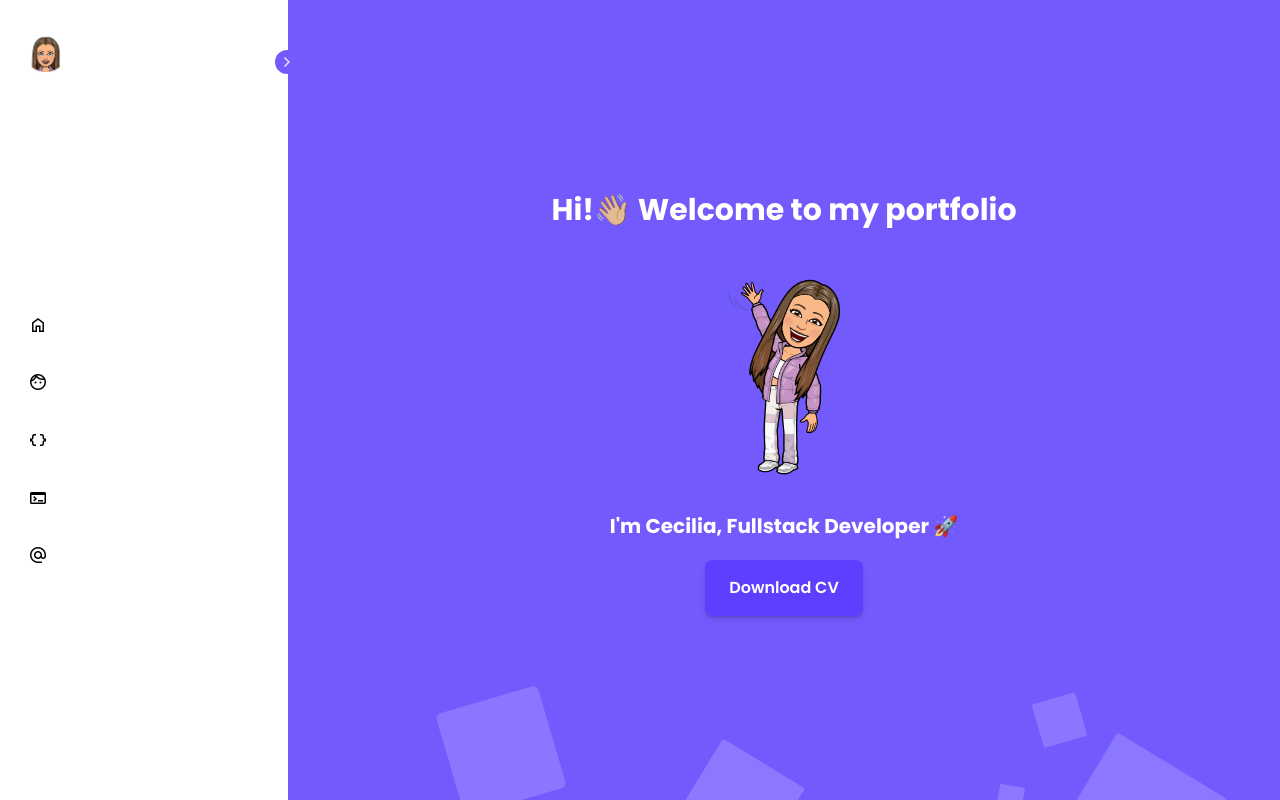
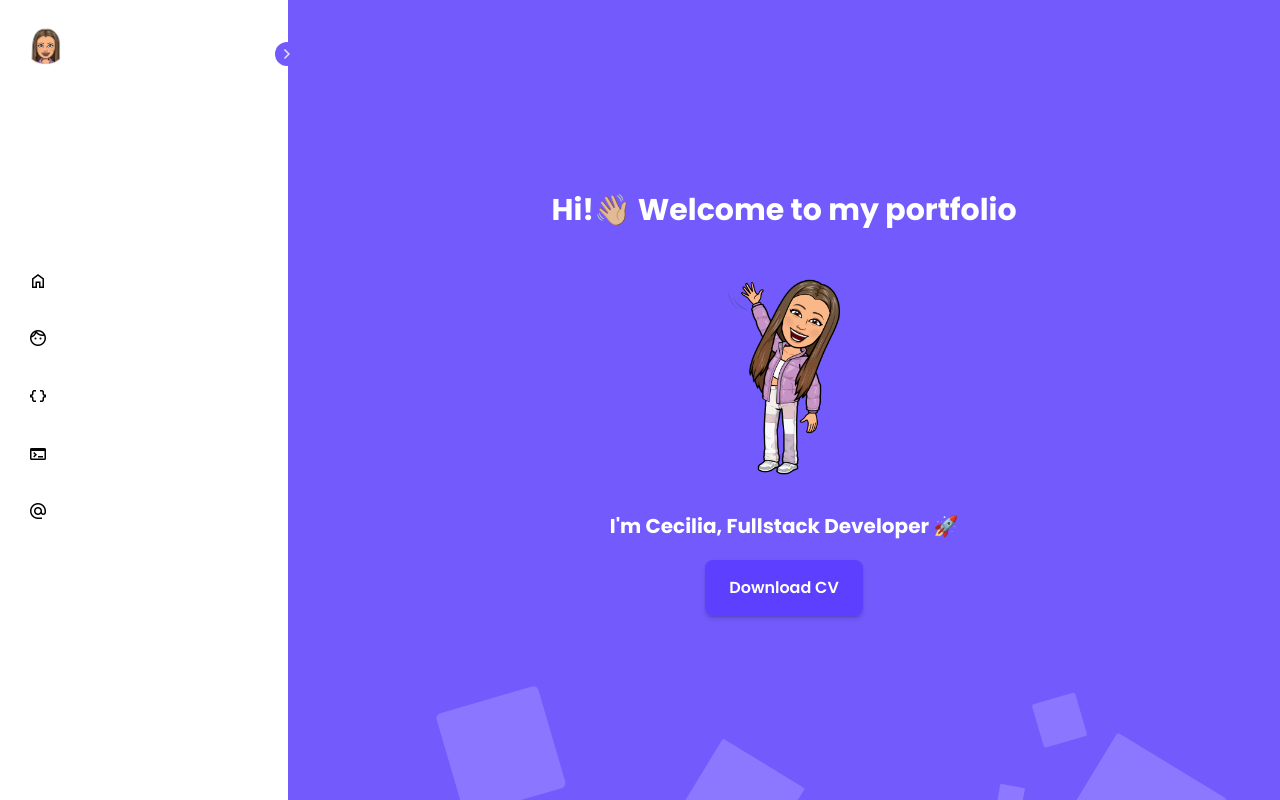
Before and after one commit to Cecimartinez/Portafolio, a React (Vite) app: page / in a window 1280 px wide. Built offline with nearby package versions, Linux system fonts and the light colour scheme.

Commit message:
update sidebar

```diff
--- a/src/components/SideBar/SideBar.jsx
+++ b/src/components/SideBar/SideBar.jsx
@@ -6,13 +6,13 @@ export const SideBar = () => {
   const [open, setOpen] = useState(false);
 
   return (
-    <div className="relative">
+    <div className="sticky top-0 h-screen">
       <nav
         id="sidebar"
         data-theme="light"
         className={`${
-          open ? "w-72 fixed h-screen top-0 left-0" : "w-20"
-        } sidebar w-72 lg:relative transition-width duration-200 ease-in-out flex flex-col justify-center`}
+          open ? "w-72" : "w-20"
+        } sidebar w-72 h-screen  left-0 relative transition-width duration-200 ease-in-out flex flex-col justify-between`}
       >
         <SideBarHeader open={open} setOpen={setOpen} />
         <SideBarMenu open={open} />
--- a/src/components/SideBar/SideBarHeader/SideBarHeader.jsx
+++ b/src/components/SideBar/SideBarHeader/SideBarHeader.jsx
@@ -5,7 +5,7 @@ import logo from "@/assets/img/logo.png"
 export const SideBarHeader = ({ open, setOpen }) => {
   return (
     <header className="relative">
-      <div className="image-text my-2 flex items-center">
+      <div className="image-text flex items-center">
         <div className="image flex items-center justify-center bg-white rounded-full m-2 ">
           <Link to="/*">
             <ImageComponent
--- a/src/components/SideBar/SideBarMenu/SideBarMenu.jsx
+++ b/src/components/SideBar/SideBarMenu/SideBarMenu.jsx
@@ -1,12 +1,11 @@
 import { ListItem } from "../../ListItems/ListItem";
 
-export const SideBarMenu = ({ open, mode, handleChange }) => {
+export const SideBarMenu = ({ open}) => {
   return (
-    <div className="menu-bar my-5 py-6">
-      <ul className="menu  my-auto">
+    <div className="menu-bar ">
+      <ul className="menu">
         <ListItem stateOpen={open} />
       </ul>
-
     </div>
   );
 };
--- a/src/components/SideBar/SideBarStyle.css
+++ b/src/components/SideBar/SideBarStyle.css
@@ -121,6 +121,9 @@ body.dark .sidebar header .toggle {
   color: var(--text-color);
 }
 
+.sidebar .menu {
+  margin-top: 40px;
+}
 
 .search-box {
   border-radius: 6px;
@@ -162,11 +165,12 @@ body.dark .sidebar header .toggle {
 
 
 .sidebar .menu-bar {
-  height: calc(100% - 55px);
+  height: calc(100% - 30%);
   display: flex;
   flex-direction: column;
   justify-content: space-between;
-  overflow-y: scroll;
+  margin-top: 2rem;
+  margin-bottom: 2rem;
 }
 
 .menu-bar::-webkit-scrollbar {
--- a/src/pages/AboutMe/AboutMe.jsx
+++ b/src/pages/AboutMe/AboutMe.jsx
@@ -3,7 +3,7 @@ import { AboutBody } from "./components";
 
 export const AboutMe = () => {
   return (
-    <div className="mx-auto max-w-screen-lg px-3 py-5 flex flex-col justify-center items-center   overflow-y-auto">
+    <div className="mx-auto max-w-screen-lg px-3 py-2 flex flex-col justify-center items-center   overflow-y-auto">
       <Title
         className="text-xl font-bold text-center m-2 text-white"
         text="Hi there, I'm Cecilia Martinez 👋🏼"
```
